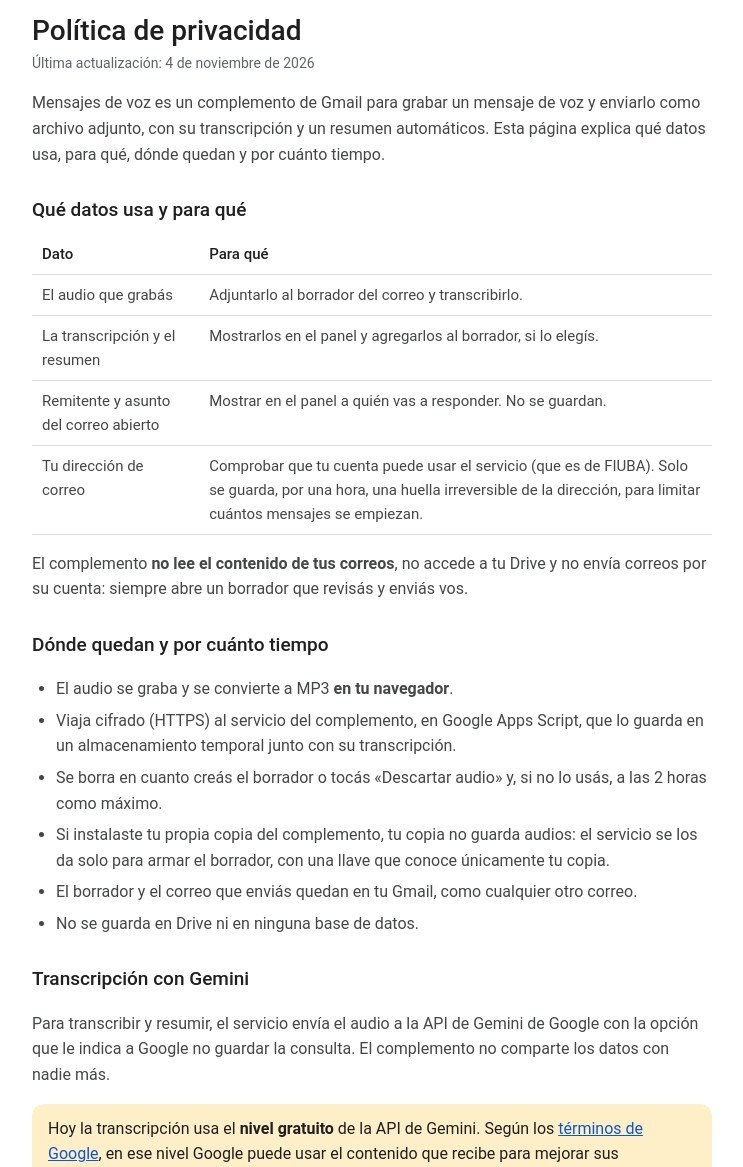
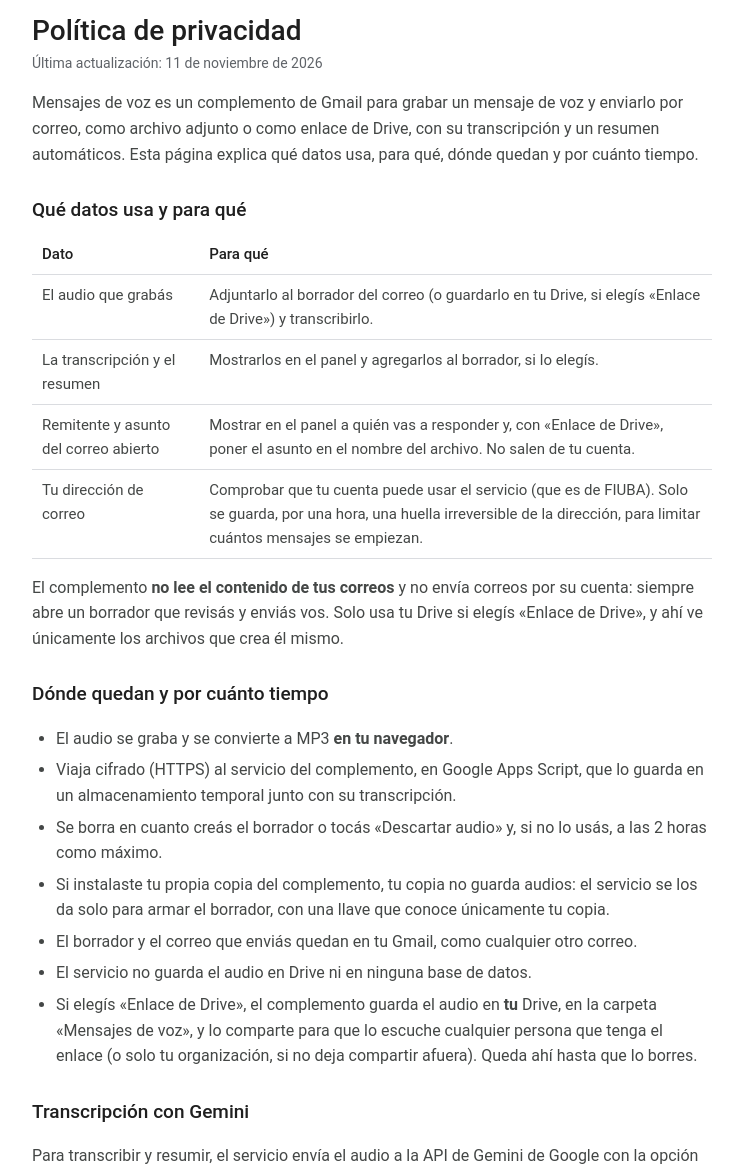
Before and after one commit to albanofazzito/mensajes-de-voz, a plain HTML site: page desarrollo/privacidad.html in a window 1280 px wide. Shown: the part 107-1274 px from the top of the page, without its empty margins (268-1011 px from the left). Drawn offline with Linux system fonts and the light colour scheme.

Commit message:
Publicar grabador de Mensajes de voz (desarrollo)

```diff
--- a/desarrollo/app.js
+++ b/desarrollo/app.js
@@ -16,7 +16,7 @@
   const PROTOCOLO = 2;               // tiene que coincidir con PROTOCOLO_VOZ del complemento
   // Huella de la publicacion: "local" en el codigo fuente; publicar-grabador la reemplaza, igual que
   // la de index.html (ver scripts/huella-del-grabador.js).
-  const VERSION_DEL_GRABADOR = '42408d004fc4';
+  const VERSION_DEL_GRABADOR = '12f815c19c69';
   const KBPS = 64;                   // MP3 mono: ~480 KB por minuto, muy buena calidad para voz
   const INTENTOS_POR_PEDIDO = 4;
   const PEDIDOS_EN_PARALELO = 3;
--- a/desarrollo/privacidad.html
+++ b/desarrollo/privacidad.html
@@ -13,23 +13,26 @@
 <main>
   <header><img src="favicon.svg" alt=""><p>Mensajes de voz para Gmail</p></header>
   <h1>Política de privacidad</h1>
-  <p class="actualizado">Última actualización: 4 de noviembre de 2026</p>
+  <p class="actualizado">Última actualización: 11 de noviembre de 2026</p>
 
-  <p>Mensajes de voz es un complemento de Gmail para grabar un mensaje de voz y enviarlo como archivo
-  adjunto, con su transcripción y un resumen automáticos. Esta página explica qué datos usa, para qué,
+  <p>Mensajes de voz es un complemento de Gmail para grabar un mensaje de voz y enviarlo por correo, como
+  archivo adjunto o como enlace de Drive, con su transcripción y un resumen automáticos. Esta página explica qué datos usa, para qué,
   dónde quedan y por cuánto tiempo.</p>
 
   <h2>Qué datos usa y para qué</h2>
   <table>
     <tr><th>Dato</th><th>Para qué</th></tr>
-    <tr><td>El audio que grabás</td><td>Adjuntarlo al borrador del correo y transcribirlo.</td></tr>
+    <tr><td>El audio que grabás</td><td>Adjuntarlo al borrador del correo (o guardarlo en tu Drive, si elegís
+      «Enlace de Drive») y transcribirlo.</td></tr>
     <tr><td>La transcripción y el resumen</td><td>Mostrarlos en el panel y agregarlos al borrador, si lo elegís.</td></tr>
-    <tr><td>Remitente y asunto del correo abierto</td><td>Mostrar en el panel a quién vas a responder. No se guardan.</td></tr>
+    <tr><td>Remitente y asunto del correo abierto</td><td>Mostrar en el panel a quién vas a responder y, con
+      «Enlace de Drive», poner el asunto en el nombre del archivo. No salen de tu cuenta.</td></tr>
     <tr><td>Tu dirección de correo</td><td>Comprobar que tu cuenta puede usar el servicio (que es de FIUBA). Solo se guarda, por una
       hora, una huella irreversible de la dirección, para limitar cuántos mensajes se empiezan.</td></tr>
   </table>
-  <p>El complemento <strong>no lee el contenido de tus correos</strong>, no accede a tu Drive y no envía
-  correos por su cuenta: siempre abre un borrador que revisás y enviás vos.</p>
+  <p>El complemento <strong>no lee el contenido de tus correos</strong> y no envía correos por su cuenta:
+  siempre abre un borrador que revisás y enviás vos. Solo usa tu Drive si elegís «Enlace de Drive», y
+  ahí ve únicamente los archivos que crea él mismo.</p>
 
   <h2>Dónde quedan y por cuánto tiempo</h2>
   <ul>
@@ -41,7 +44,10 @@
     <li>Si instalaste tu propia copia del complemento, tu copia no guarda audios: el servicio se los da solo
       para armar el borrador, con una llave que conoce únicamente tu copia.</li>
     <li>El borrador y el correo que enviás quedan en tu Gmail, como cualquier otro correo.</li>
-    <li>No se guarda en Drive ni en ninguna base de datos.</li>
+    <li>El servicio no guarda el audio en Drive ni en ninguna base de datos.</li>
+    <li>Si elegís «Enlace de Drive», el complemento guarda el audio en <strong>tu</strong> Drive, en la
+      carpeta «Mensajes de voz», y lo comparte para que lo escuche cualquier persona que tenga el enlace
+      (o solo tu organización, si no deja compartir afuera). Queda ahí hasta que lo borres.</li>
   </ul>
 
   <h2>Transcripción con Gemini</h2>
@@ -59,9 +65,11 @@
     <li><code>gmail.addons.current.message.metadata</code>: leer el remitente y el asunto del correo abierto,
       solo mientras usás el panel.</li>
     <li><code>gmail.addons.current.action.compose</code>: crear el borrador con el audio.</li>
-    <li><code>script.external_request</code>: conectarse a la API de Gemini para transcribir y, en las copias
-      del complemento, al servicio de Mensajes de voz.</li>
+    <li><code>script.external_request</code>: conectarse a la API de Gemini para transcribir, a la de Drive
+      si elegís «Enlace de Drive» y, en las copias del complemento, al servicio de Mensajes de voz.</li>
     <li><code>userinfo.email</code> y <code>openid</code>: comprobar con qué cuenta usás el complemento.</li>
+    <li><code>drive.file</code>: guardar los audios en tu Drive si elegís «Enlace de Drive». Solo da acceso a
+      los archivos que crea el complemento, no al resto de tu Drive.</li>
   </ul>
 
   <h2>Seguridad</h2>
```
Also changed, not shown: desarrollo/ayuda.html (+3 -0 lines), desarrollo/condiciones.html (+1 -1 lines), desarrollo/index.html (+3 -3 lines), desarrollo/instalar.html (+2 -1 lines).
